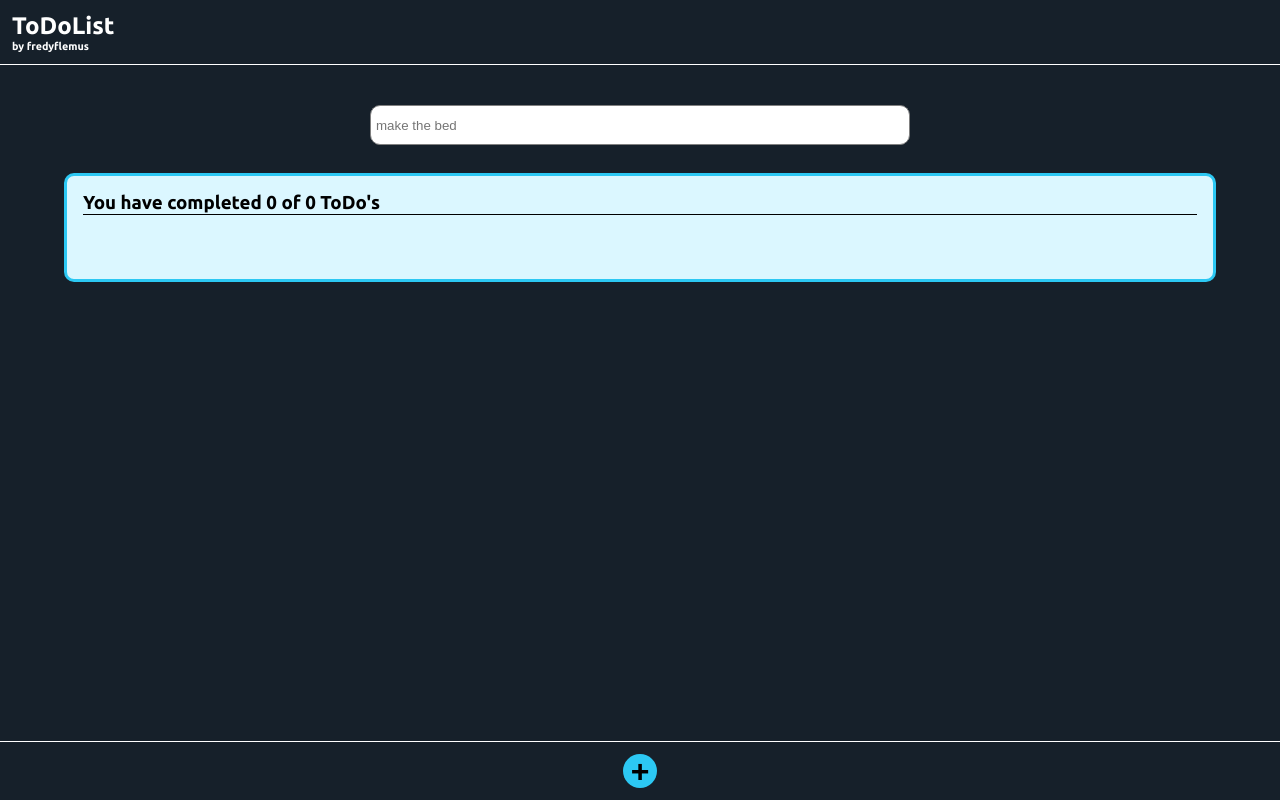
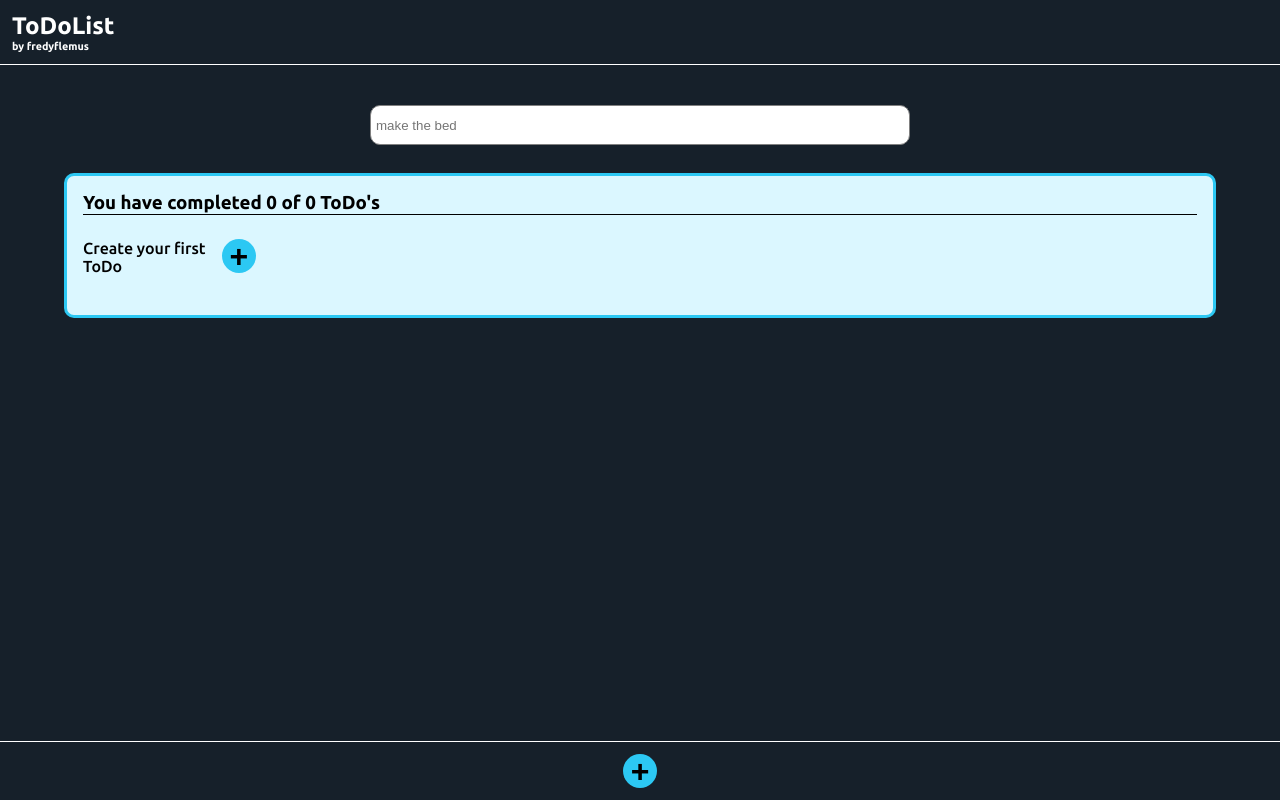
Before and after one commit to fredydlemus/ToDoList_withReact_v2, a React app: page / in a window 1280 px wide. Built offline with nearby package versions, Linux system fonts and the light colour scheme.

Commit message:
[add] case on empty todos

```diff
--- a/src/containers/ToDoList.jsx
+++ b/src/containers/ToDoList.jsx
@@ -2,21 +2,27 @@ import React from 'react'
 import ToDoItem from '../components/ToDoItem';
 import '../styles/ToDoList.scss';
 import AppContext from '../context/AppContext';
+import CreateNewTodo from '../components/CreateNewTodo';
 
 
 
 
 const ToDoList = () =>{
 
-    const {searchedTodos} = React.useContext(AppContext);
+    const {searchedTodos, totalTodos} = React.useContext(AppContext);
 
     const todos = searchedTodos;
 
 
     return(
         <section className='ToDoList'>
-            <ul>
-                {todos.map(todo => (
+            {!totalTodos ?
+                <div className="ToDoList-empty">
+                    <p>Create your first ToDo</p>
+                    <CreateNewTodo />
+                </div> :
+                <ul>
+                    {todos.map(todo => (
                     <ToDoItem
                         key = {todo.id}
                         id={todo.id}
@@ -24,7 +30,8 @@ const ToDoList = () =>{
                         completed = {todo.completed}
                     />
                 ))}
-            </ul>
+                </ul>}
+
         </section>
     );
 }
--- a/src/styles/ToDoList.scss
+++ b/src/styles/ToDoList.scss
@@ -4,6 +4,14 @@
 
   ul {
     display: grid;
+
+  }
+  &-empty{
+    display: grid;
+    grid-template-columns: 3fr 1fr;
+    align-items: center;
+    width: 54%;
+
 
   }
 
@@ -13,11 +21,25 @@
       grid-template-columns: 1fr 1fr;
 
     }
+    &-empty{
+      width: 35%;
+    }
+
   }
 
   @media screen and (min-width: 1024px) {
     ul{
       grid-template-columns: repeat(3, 1fr);
     }
+    &-empty{
+      width: 26%;
+    }
+  }
+
+  @media screen and (min-width: 1140px) {
+
+    &-empty{
+      width: 16%;
+    }
   }
 }
--- a/webpack.config.js
+++ b/webpack.config.js
@@ -7,7 +7,7 @@ module.exports = {
     output: {
         path: path.resolve(__dirname, 'dist'),
         filename: 'bundle.js',
-        publicPath: './'
+        publicPath: '/'
     },
     mode: 'development',
     resolve: {
```
Also changed, not shown: 2 other files (tests, documents, lock files or other folders).
